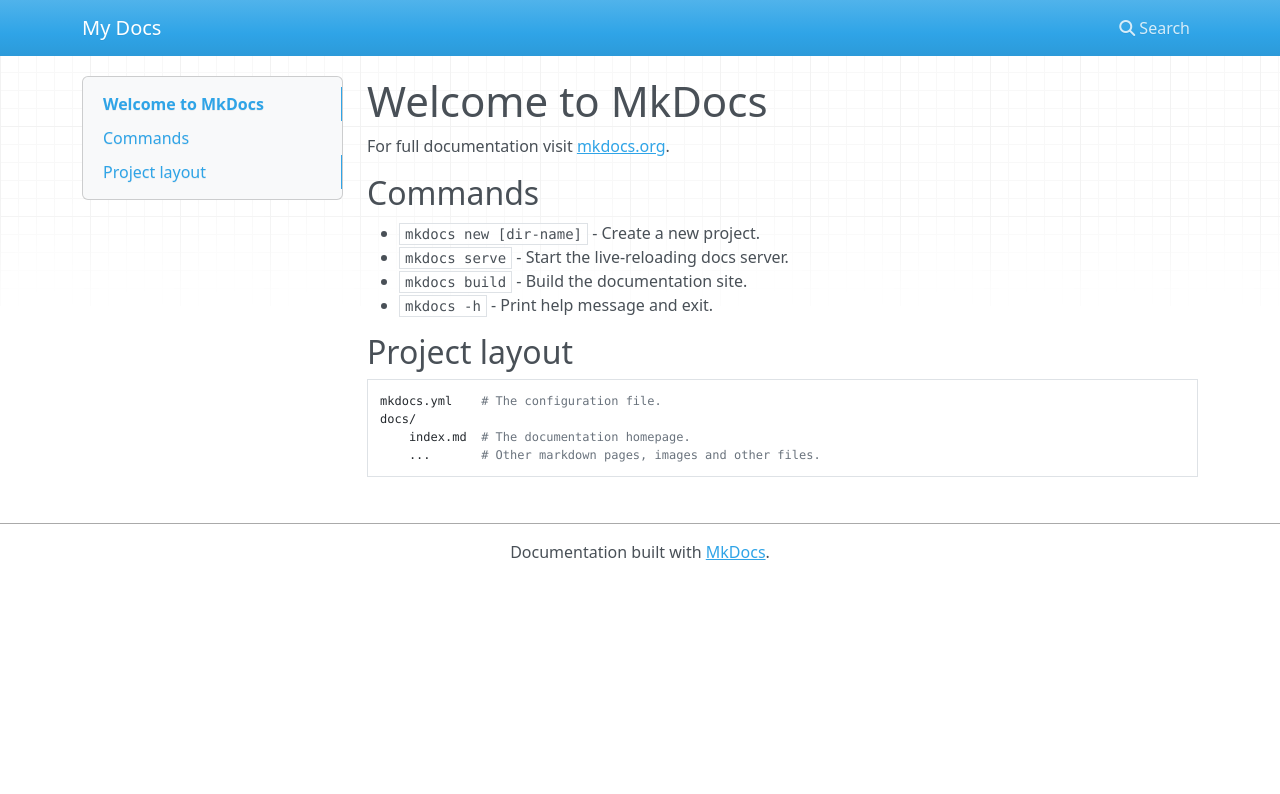
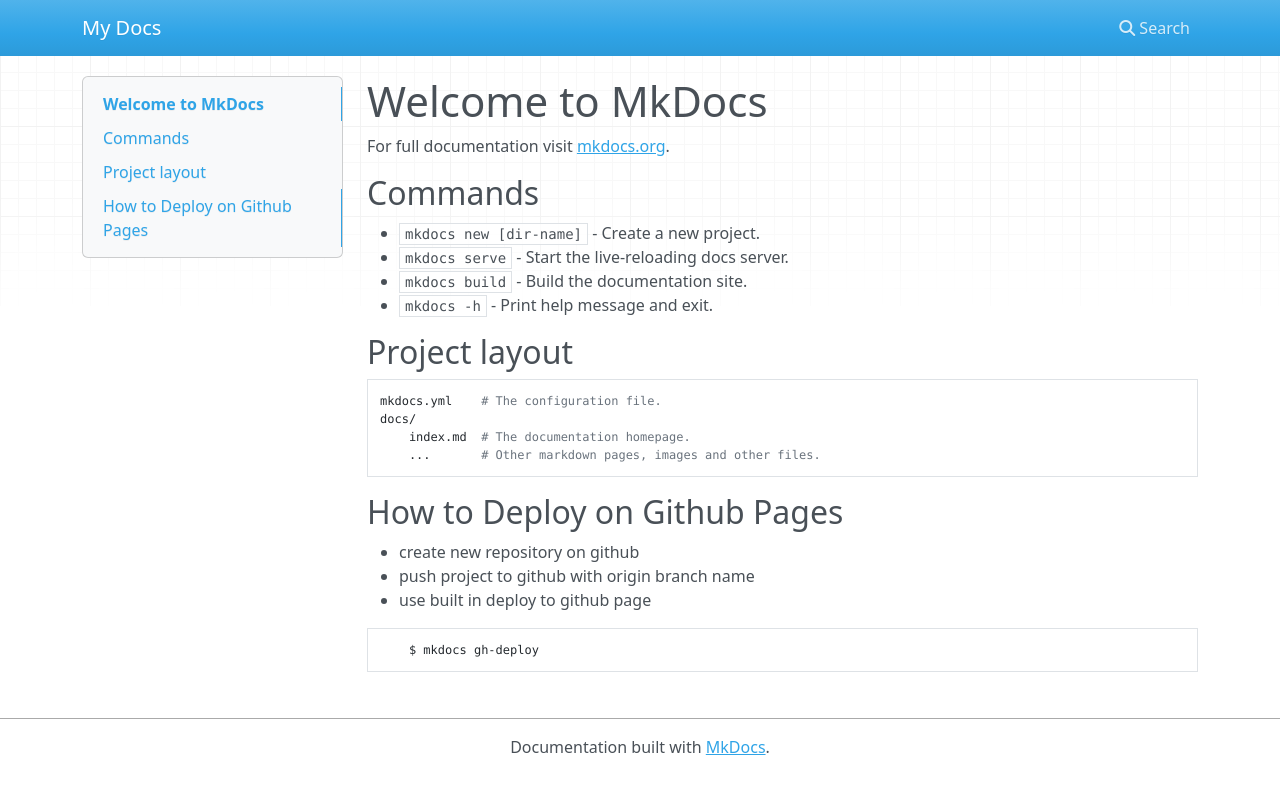
Before and after one commit to muhjamaludin/myblog, an MkDocs documentation site: the page built from docs/index.md, in a window 1280 px wide. Shown: the top 794 px of the page. Built offline with MkDocs 1.6.1, drawn with Linux system fonts in a browser that asks for light colours; nearby versions of some CDN libraries.

Commit message:
add note deploy to gh-pages

````diff
--- a/docs/index.md
+++ b/docs/index.md
@@ -15,3 +15,12 @@
     docs/
         index.md  # The documentation homepage.
         ...       # Other markdown pages, images and other files.
+
+## How to Deploy on Github Pages
+
+* create new repository on github
+* push project to github with origin branch name
+* use built in deploy to github page
+```shell
+    $ mkdocs gh-deploy
+```
````
Also changed, not shown: 1 other file.
